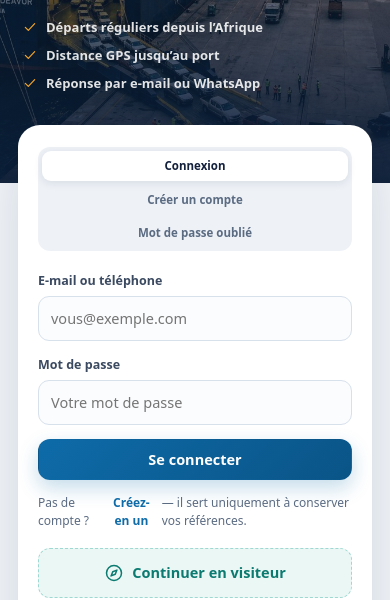
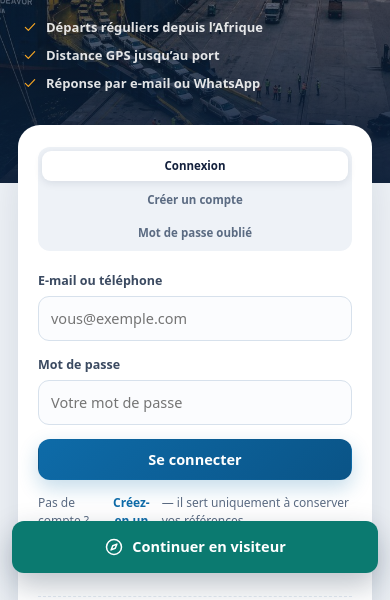
Before and after one commit to Yanntchinda/notify-, a website: page public/index.html in a window 390 px wide. Shown: the part 259-859 px from the top of the page. Drawn offline with Linux system fonts and the light colour scheme; no server answers.

Commit message:
fix(mobile): « Continuer en visiteur » toujours visible — la page de connexion n'enferme plus l'utilisateur
Co-authored-by: arena-agent <297053741+arena-agent@users.noreply.github.com>

```diff
--- a/public/css/styles.css
+++ b/public/css/styles.css
@@ -3811,3 +3811,28 @@ ul {
     font-size: 13px;
   }
 }
+
+
+/* Sur mobile, « Continuer en visiteur » reste toujours visible : c'est l'accès
+   principal à l'application, il ne doit pas se retrouver sous la ligne de flottaison. */
+@media (max-width: 899px) {
+  .login-shell .btn-visitor {
+    position: fixed;
+    left: 12px;
+    right: 12px;
+    bottom: calc(12px + env(safe-area-inset-bottom, 0px));
+    width: auto;
+    margin: 0;
+    z-index: 60;
+    background: #0b7a70;
+    color: #ffffff;
+    border: none;
+    padding: 16px 18px;
+    font-weight: 700;
+    box-shadow: 0 12px 30px rgba(11, 31, 58, 0.28);
+  }
+
+  .login-shell .login-panel {
+    padding-bottom: 130px;
+  }
+}
--- a/public/js/api.js
+++ b/public/js/api.js
@@ -70,9 +70,10 @@ T.api = {
     } catch (err) {
       data = null;
     }
-    /* Un hébergement statique sans serveur Node renvoie la page HTML au lieu
-       d'une réponse JSON : on le signale clairement plutôt que d'afficher «Erreur 404». */
-    if (data === null && (response.status === 404 || response.status === 503)) {
+    /* Toute réponse non JSON (page HTML d'un hébergement statique, fichier
+       manquant dans l'application installée) est une erreur : sans ça, on
+       renverrait null et l'interface planterait. */
+    if (data === null) {
       throw new Error(
         window.APP_CONFIG
           ? 'Base de données non configurée : renseignez supabaseUrl et supabaseAnonKey dans public/js/config.js.'
```
